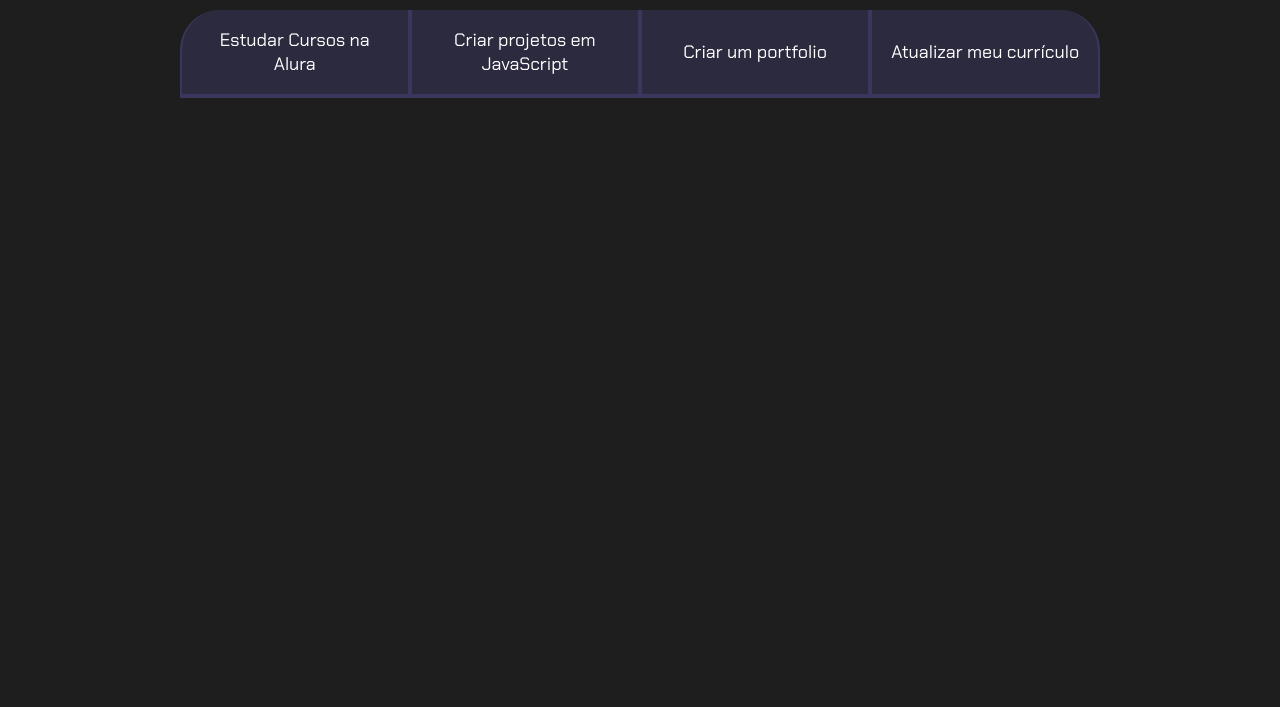
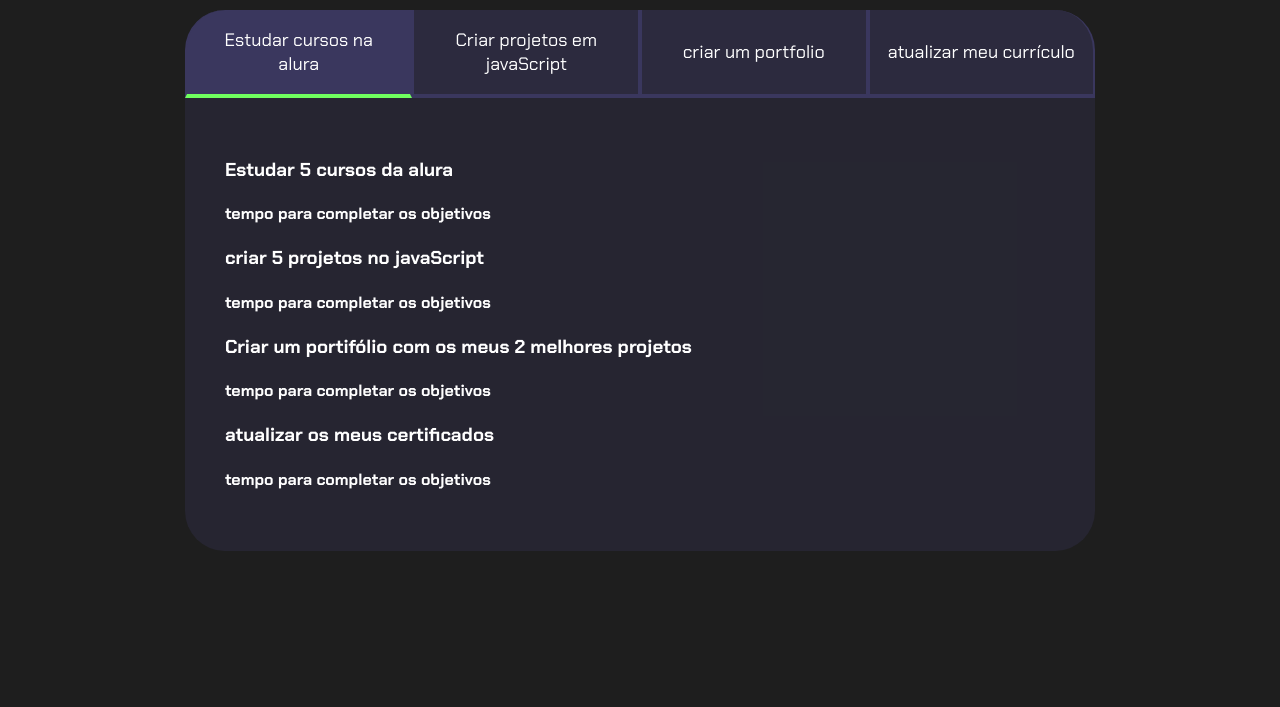
Before and after one commit to joaopedrosangaletti/projeto-de-vida-28-02, a plain HTML site: page index.html in a window 1280 px wide. Shown: the part 93-800 px from the top of the page. Drawn offline with Linux system fonts and the light colour scheme.

Commit message:
DIA 20/02/2024

```diff
--- a/index.html
+++ b/index.html
@@ -4,21 +4,49 @@
     <meta charset="UTF-8">
     <meta http-equiv="X-UA-Compatible" content="IE=edge">
     <meta name="viewport" content="width=device-width, initial-scale=1.0">
-    <title>Meus Objetivos do Ano</title>
+    <title>Meus objetivos do ano</title>
     <link rel="stylesheet" href="style.css">
 </head>
 <body>
-    <section class="conteudo-principal">
-<h2 class="titulo-principal">Meus Objetivos do Ano_</h2>
-<div class="botoes">
-    <button class="botao">Estudar Cursos na Alura</button>
-<button class="botao">Criar projetos em JavaScript</button>
-<button class="botao">Criar um portfolio</button>
-<button class="botao">Atualizar meu currículo</button>
+ <section class="conteudo-principal">
+    <h2 class="titulo-principal">Meus objetivos do ano <span>_</span> </h2>
+    <div class="conteudo">
+    <div class="botoes">
+        <button class="botao ativo">Estudar cursos na alura</button>
+        <button class="botao">Criar projetos em javaScript</button>
+        <button class="botao">criar um portfolio</button>
+        <button class="botao">atualizar meu currículo</button>
+
+
+    </div>
+
+    <div class="abas-texto">
+        <div class="aba-conteudo">
+            <h3 class="aba-conteudo-texto-principal">Estudar 5 cursos da alura</h3>
+            <h4 class="aba-conteudo-texto-secundario">tempo para completar os objetivos</h4>
+        </div>
+
+        <div class="aba-conteudo">
+            <h3 class="aba-conteudo-texto-principal">criar 5 projetos no javaScript</h3>
+            <h4 class="aba-conteudo-texto-secundario">tempo para completar os objetivos</h4>
+        </div>
+
+        <div class="aba-conteudo">
+            <h3 class="aba-conteudo-texto-principal">Criar um portifólio com os meus 2 melhores projetos</h3>
+            <h4 class="aba-conteudo-texto-secundario">tempo para completar os objetivos</h4>
+        </div>
+
+        <div class="aba-conteudo">
+            <h3 class="aba-conteudo-texto-principal">atualizar os meus certificados</h3>
+            <h4 class="aba-conteudo-texto-secundario">tempo para completar os objetivos</h4>
+        </div>
+
+
+    </div>
 </div>
 
 
-    </section>
-
+ </section>
+<script src="main.js"></script>
 </body>
 </html>
--- a/style.css
+++ b/style.css
@@ -1,46 +1,37 @@
-@import url('https://fonts.googleapis.com/css2?family=Chakra+Petch:ital,wght@0,300;0,400;0,500;0,600;0,700;1,300;1,400;1,500;1,600;1,700&display=swap');
+@import url('https://fonts.googleapis.com/css2?family=Chakra+Petch:wght@400;700&display=swap');
 :root {
-    --cor-de-fundo:  #1E1E1E;
-    --verde: #6FFF57;
-    --branco: #FFFFFF;
-    --botão-ativo:#3A375E;
-    --botão-inativo:rgba(58,55,94,0.5);
-    --texto-fundo:rgba(58,55,94,0.3);
+    --cor-de-fundo:#1e1e1e;
+    --verde:#6fff5f;
+    --branco:#ffffff;
+    --botao-ativo:#3a375e;
+    --botao-inativo: rgba(58,55,94,0.5);
+    --texto-fundo: rgba(58,55,94,0.3);
 }
-
-
-    body {
-    background-color: #1E1E1E;
-    color: #FFFFFF;
-    font-family:'Chakra Petch', sans-serif;
-
+body{
+    background-color: var(--cor-de-fundo);
+    color: var(--branco);
+    font-family: 'Chakra Petch', Sans-Serif;
 }
 .conteudo-principal{
     display:flex;
-        flex-direction: column;
+    flex-direction:column;
     justify-content: center;
     align-items: center;
     max-width: 1200px;
     width: 100%;
     margin: 0 auto;
-
 }
-
 .titulo-principal{
     text-align: left;
     width: 100%;
     font-size: 32px;
-
 }
-
 .titulo-principal span{
     color: var(--verde);
-
 }
-
 .botao{
-        font-family: 'Chakra Petch', sans-serif;
-        background-color: var(--botão-inativo);
+    font-family: 'Chakra Petch', sans-serif ;
+    background-color: var(--botao-inativo);
     color: var(--branco);
     display: flex;
     justify-content: center;
@@ -48,29 +39,44 @@
     font-size: 18px;
     align-items: center;
     width: 100%;
-        border-bottom: 4px solid var(--botão-ativo);
-        border-left: 2px solid var(--botão-ativo);
-        border-right: 2px solid var(--botão-ativo);
+    border-bottom: 4px solid var(--botao-ativo);
+    border-left: 2px solid var(--botao-ativo);
+    border-right: 2px solid var(--botao-ativo);
     border-top: none;
+}
+.botao:first-child{
+    border-radius: 40px 40px 0 0;
+}
+.botoes.ativo{
+    display: block;
+}
+.ativo {
+    background-color: var(--botao-ativo);
+    border-bottom: 4px solid var(--verde);
+}
+
+.aba-conteudo-ativo{
+    display: block;
+}
+.aba.conteudo{
+    display: none;
+}
+
+.abas-texto{
+background-color: var(--texto-fundo);
+padding: 40px;
+border-radius: 0 0 40px 40px;
+
 
 }
 
-    .botao:first-child{
-        border-radius: 40px 40px 0 0;
 
-    }
-
-    .botoes{
-        display: block;
-
-    }
-
-    @media screen and (min-width:750px){
+@media screen and (min-width: 750px){
     .botoes{
         display: flex;
     }
     .botao:first-child{
-            border-radius: 40px 0 0 0;
+        border-radius:40px 0 0 0;
     }
     .botao:last-child{
         border-radius: 0 40px 0 0;
```
Also changed, not shown: mais.js (added, +18 -0 lines). Lines whose indentation alone changed are shown as unchanged.
